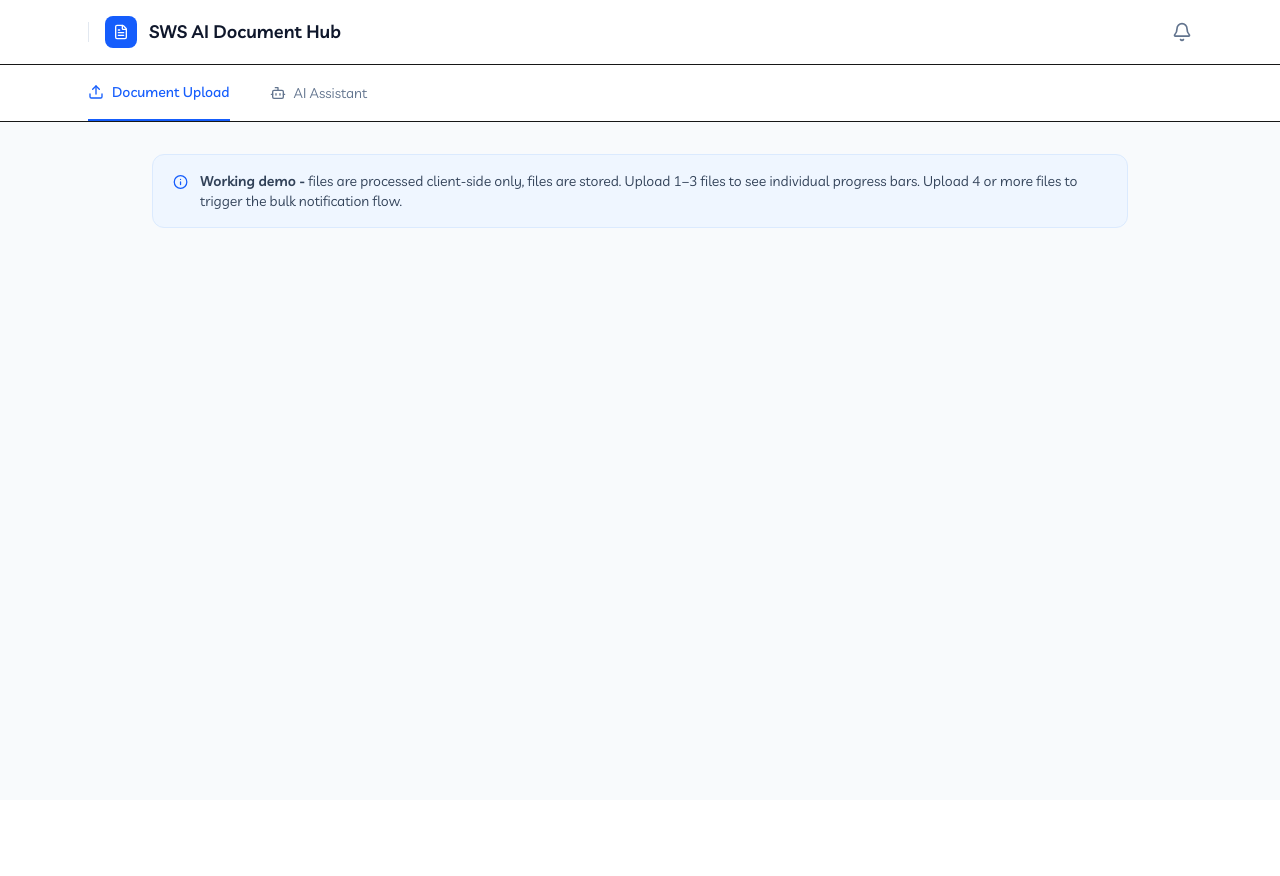
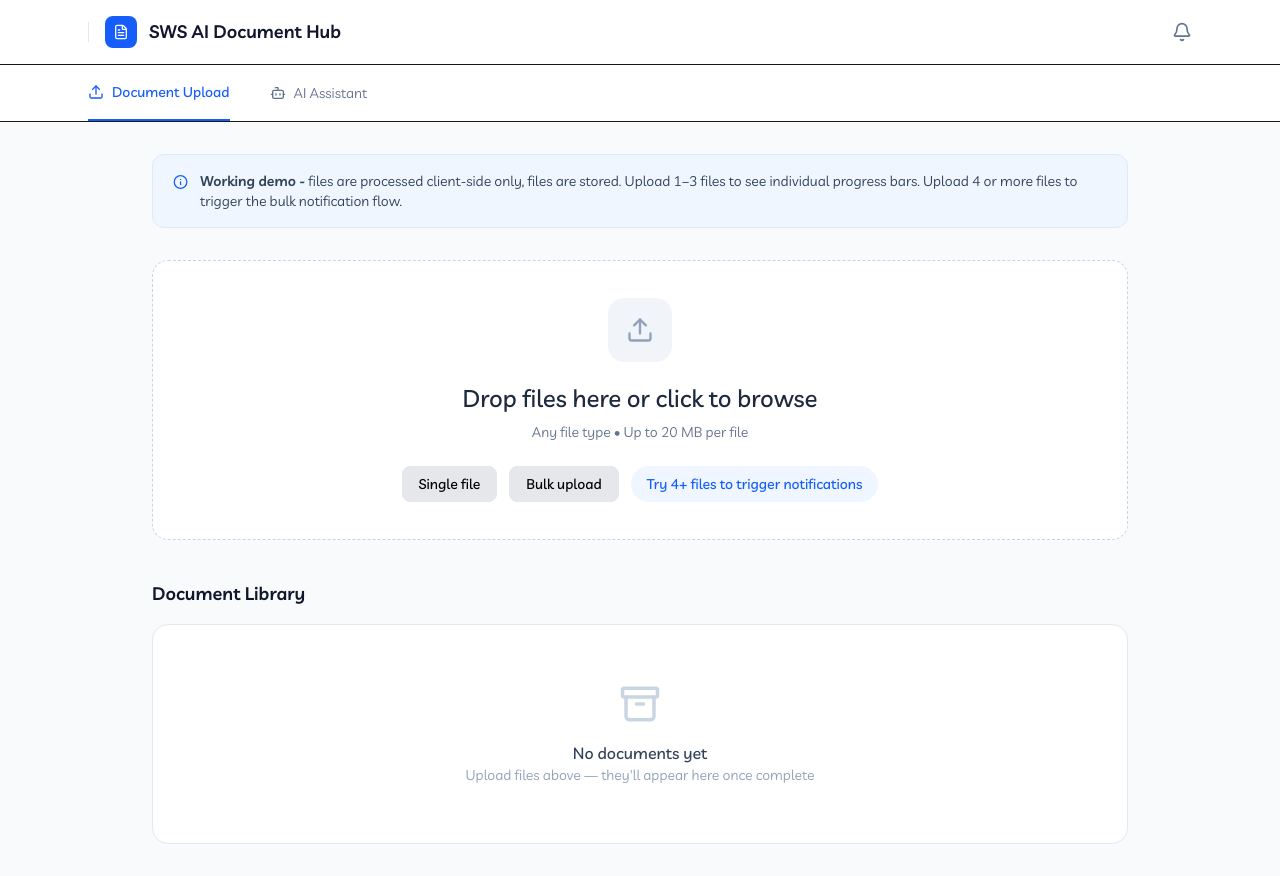
Before and after one commit to Sidthuu/Swsai, a Next.js app in the folder sws-ai-document-hub/: page / in a window 1280 px wide. Before the commit the page ends 800 px from the top, so only its background shows below. Built offline with nearby package versions, Linux system fonts and the light colour scheme.

Commit message:
Frontend done

```diff
--- a/sws-ai-document-hub/app/page.tsx
+++ b/sws-ai-document-hub/app/page.tsx
@@ -1,6 +1,8 @@
+import DocumentLibrary from "@/components/DocumentLibrary";
 import Header from "@/components/header";
 import InfoBanner from "@/components/InfoBanner";
 import Tabs from "@/components/Tabs";
+import UploadZone from "@/components/UploadZone";
 
 export default function Home() {
   return (
@@ -9,6 +11,8 @@ export default function Home() {
       <Tabs />
       <section className="mx-auto max-w-5xl px-6 py-8">
         <InfoBanner />
+        <UploadZone />
+        <DocumentLibrary />
 
       </section>
     </main>
--- /dev/null
+++ b/sws-ai-document-hub/components/DocumentLibrary.tsx
@@ -0,0 +1,42 @@
+import { Archive } from "lucide-react";
+
+export default function DocumentLibrary() {
+  return (
+    <div className="mt-10">
+
+      <h3 className="mb-4 text-lg font-semibold text-slate-900">
+        Document Library
+      </h3>
+
+      <div
+        className="
+        h-[220px]
+        rounded-2xl
+        border
+        border-slate-200
+        bg-white
+        flex
+        flex-col
+        items-center
+        justify-center
+        "
+      >
+
+        <Archive
+          size={42}
+          className="text-slate-300"
+        />
+
+        <p className="mt-4 text-base font-medium text-slate-700">
+          No documents yet
+        </p>
+
+        <p className="text-sm text-slate-400">
+          Upload files above — they'll appear here once complete
+        </p>
+
+      </div>
+
+    </div>
+  );
+}
--- /dev/null
+++ b/sws-ai-document-hub/components/UploadZone.tsx
@@ -0,0 +1,105 @@
+"use client";
+
+import { Upload } from "lucide-react";
+
+export default function UploadZone() {
+  return (
+    <div
+      className="
+      rounded-2xl
+      border
+      border-dashed
+      border-slate-300
+      bg-white
+      h-[280px]
+      flex
+      flex-col
+      items-center
+      justify-center
+      transition
+      hover:border-blue-400
+      hover:bg-blue-50
+      "
+    >
+
+      <div
+        className="
+        h-16
+        w-16
+        rounded-2xl
+        bg-slate-100
+        flex
+        items-center
+        justify-center
+        transition
+        hover:bg-blue-100
+        "
+      >
+        <Upload
+          size={28}
+          className="text-slate-400"
+        />
+      </div>
+
+      <h2 className="mt-5 text-2xl font-medium text-slate-800">
+        Drop files here or click to browse
+      </h2>
+
+      <p className="mt-2 text-sm text-slate-500">
+        Any file type • Up to 20 MB per file
+      </p>
+
+      <div className="mt-6 flex gap-3">
+
+        <button
+          className="
+         h-9
+          px-4
+          rounded-lg
+          border
+          border-slate-200
+          bg-gray-200
+          rounded-full
+          text-sm
+          font-medium
+          text-black
+          "
+        >
+          Single file
+        </button>
+
+        <button
+          className="
+        h-9
+          px-4
+          rounded-lg
+          border
+          border-slate-200
+          bg-gray-200
+          rounded-full
+          text-sm
+          font-medium
+          text-black
+          "
+        >
+          Bulk upload
+        </button>
+
+        <button
+          className="
+          h-9
+          px-4
+          rounded-full
+          bg-blue-50
+          text-blue-600
+          text-sm
+          font-medium
+          "
+        >
+          Try 4+ files to trigger notifications
+        </button>
+
+      </div>
+    </div>
+  );
+}
```
